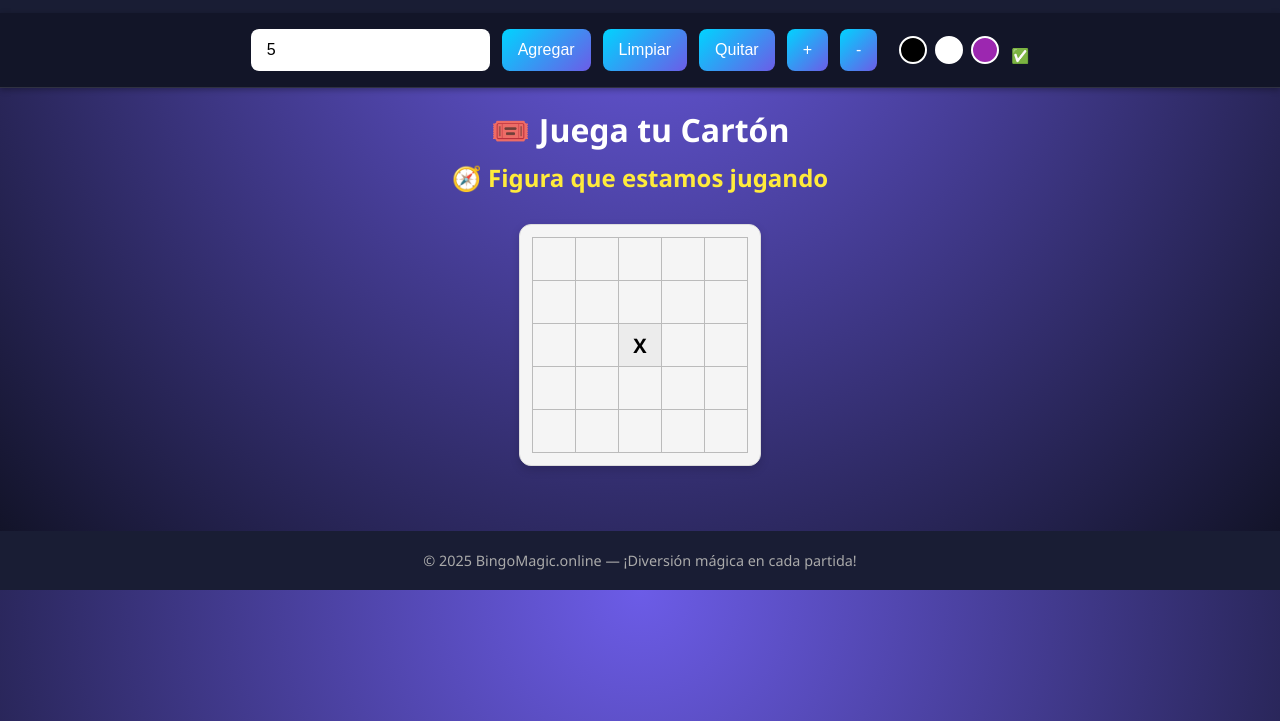
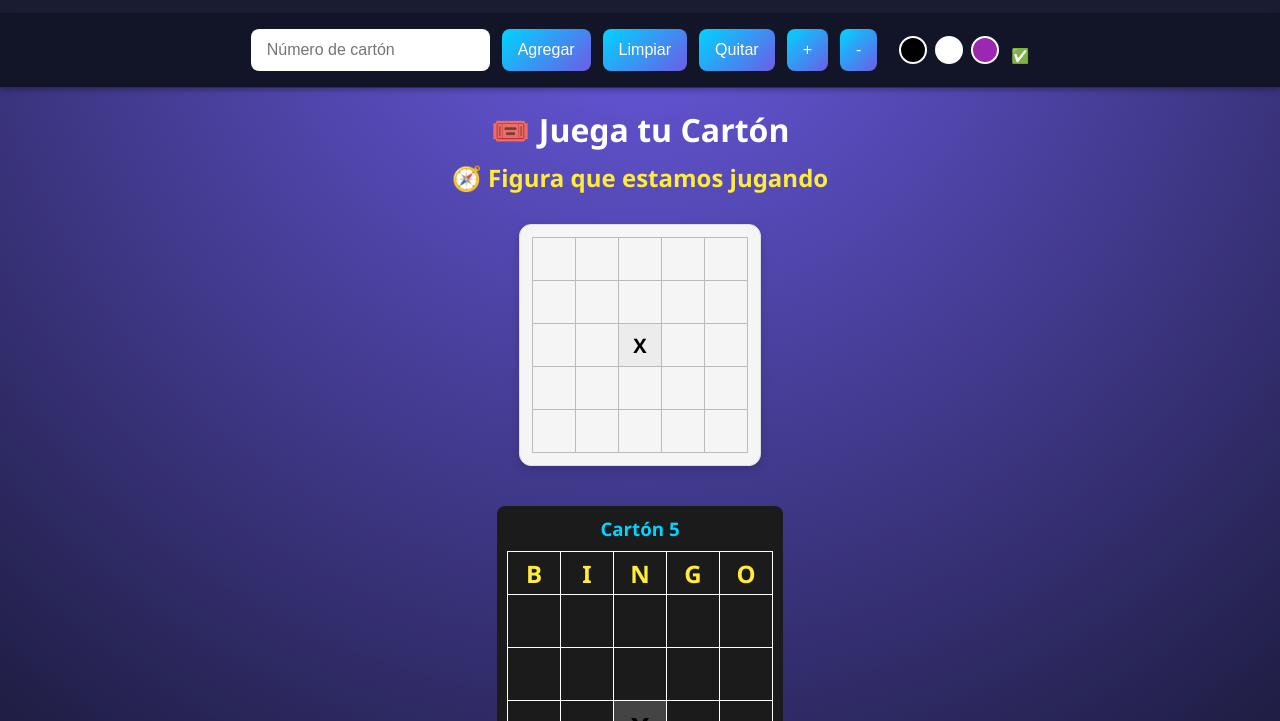
Before and after one commit to antonypancho/pruebamagic2, a plain HTML site: page bingo8pm/index.html in a window 1280 px wide. Both pictures are taken after typing "5" into the empty fields and a click on the button "Agregar". Shown: the part 79-800 px from the top of the page. Drawn offline with Linux system fonts and the light colour scheme.

Commit message:
index.html

```diff
--- a/bingo8pm/index.html
+++ b/bingo8pm/index.html
@@ -290,19 +290,16 @@ function parseCSV(text){
   return cartones;
 }
 
-function guiaEstaVacia() {
-  return document.querySelectorAll('#tablaGuia td.relleno').length === 0;
-}
+function agregarCarton(){
+  const numero = parseInt(document.getElementById("cartonInput").value, 10);
+  if (isNaN(numero)) { alert("Ingresa un número."); return; }
+  if (numero < 1 || numero > cartonesData.length) { alert("Número inválido."); return; }
+  if (cartonesMostrados.includes(numero)) { alert("Ese cartón ya está en pantalla."); return; }
 
-function agregarCarton(carton) {
-  // Renderiza el cartón normalmente
-  const html = generarHTMLCarton(carton);
-  document.querySelector('#cartonesContainer').insertAdjacentHTML('beforeend', html);
-
-  // Aplica guía solo si hay figura dibujada
-  if (!guiaEstaVacia()) {
-    aplicarGuiaBordes();
-  }
+  renderCarton(numero);
+  guardarEstado();
+  aplicarGuiaBordes(); // aplicar bordes guía al nuevo cartón
+  document.getElementById("cartonInput").value = ''; // ¡Línea nueva!
 }
 
 function renderCarton(numero){
```
